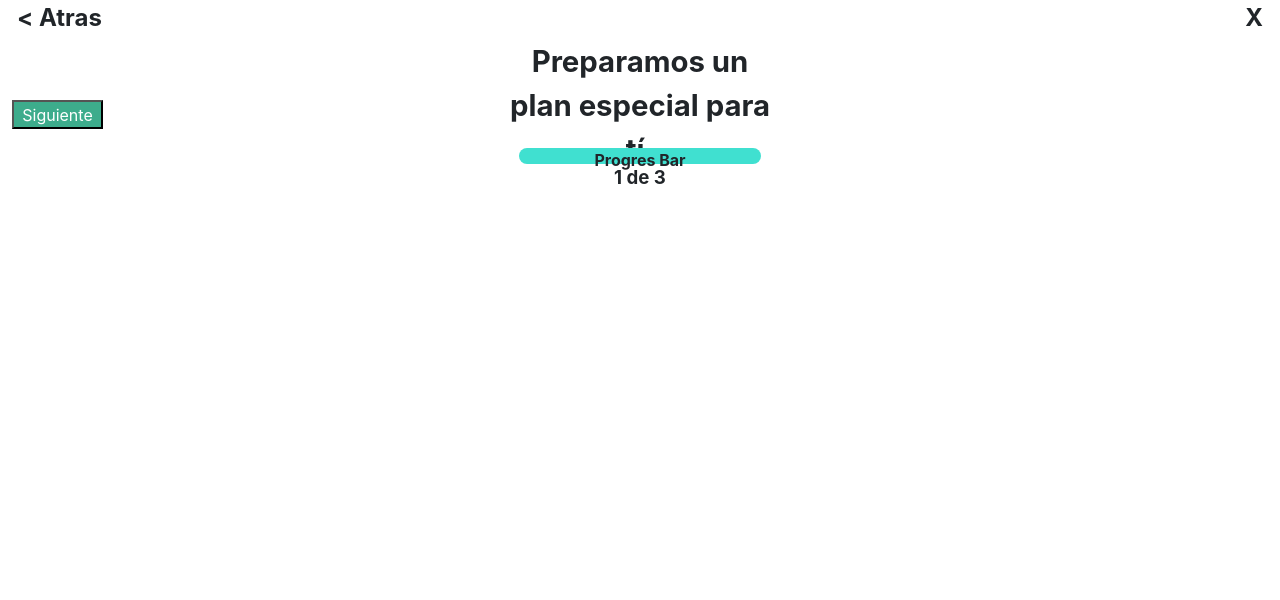
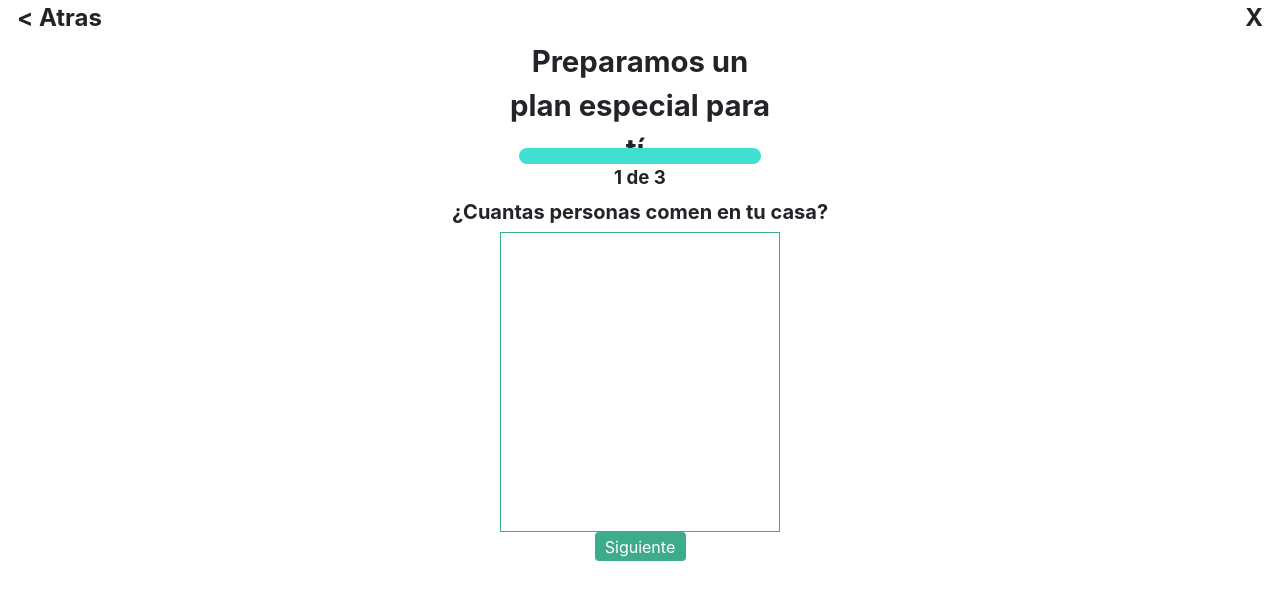
Before and after one commit to jjam2395/thinkingFood, an Angular app: page /quiz in a window 1280 px wide. Shown: the top 600 px of the page. Built offline with nearby package versions, Linux system fonts and the light colour scheme.

Commit message:
Primera estructura de pregunta

```diff
--- a/src/app/quiz/components/head-quiz/head-quiz.component.html
+++ b/src/app/quiz/components/head-quiz/head-quiz.component.html
@@ -6,7 +6,7 @@
     </div>
     <div class="container-bar">
         <div class="progresBar">
-            Progres Bar
+
         </div>
         <p>1 de 3</p>
     </div>
--- /dev/null
+++ b/src/app/quiz/components/quiz-one/quiz-one.component.html
@@ -0,0 +1 @@
+<p>quiz-one works!</p>
--- /dev/null
+++ b/src/app/quiz/components/quiz-one/quiz-one.component.ts
@@ -0,0 +1,15 @@
+import { Component, OnInit } from '@angular/core';
+
+@Component({
+  selector: 'app-quiz-one',
+  templateUrl: './quiz-one.component.html',
+  styleUrls: ['./quiz-one.component.scss']
+})
+export class QuizOneComponent implements OnInit {
+
+  constructor() { }
+
+  ngOnInit(): void {
+  }
+
+}
--- a/src/app/quiz/pages/quiz/quiz.component.html
+++ b/src/app/quiz/pages/quiz/quiz.component.html
@@ -1,3 +1,7 @@
 <app-back-quiz></app-back-quiz>
 <app-head-quiz></app-head-quiz>
+<h2>{{title}}</h2>
+<div class="content-quiz">
+
+</div>
 <button routerLink="">Siguiente</button>
--- a/src/app/quiz/pages/quiz/quiz.component.scss
+++ b/src/app/quiz/pages/quiz/quiz.component.scss
@@ -1,6 +1,28 @@
+:host {
+    display: block;
+    align-items: center;
+}
+h2 {
+    margin-top: 100px;
+    text-align: center;
+    font-size: 20px;
+    font-weight: bold;
+}
+
+.content-quiz {
+    width: 280px;
+    height: 300px;
+    margin: 0 auto;
+    display: block;
+    border: 1px solid #3DAC8C;
+}
 button {
     width: 91px;
     height: 29px;
+    border-radius: 4px;
+    border: none;
+    display: block;
+    margin: 0 auto;
     color: white;
     background-color: #3DAC8C;
 }
--- a/src/app/quiz/pages/quiz/quiz.component.ts
+++ b/src/app/quiz/pages/quiz/quiz.component.ts
@@ -12,4 +12,5 @@ export class QuizComponent implements OnInit {
   ngOnInit(): void {
   }
 
+  title = "¿Cuantas personas comen en tu casa?";
 }
--- a/src/app/quiz/quiz.module.ts
+++ b/src/app/quiz/quiz.module.ts
@@ -5,6 +5,7 @@ import { HeadQuizComponent } from './components/head-quiz/head-quiz.component';
 import { BackQuizComponent } from './components/back-quiz/back-quiz.component';
 
 import { QuizComponent } from './pages/quiz/quiz.component';
+import { QuizOneComponent } from './components/quiz-one/quiz-one.component';
 
 
 
@@ -13,7 +14,8 @@ import { QuizComponent } from './pages/quiz/quiz.component';
   declarations: [
     HeadQuizComponent,
     QuizComponent,
-    BackQuizComponent
+    BackQuizComponent,
+    QuizOneComponent
   ],
   imports: [
     CommonModule
```
Also changed, not shown: src/app/quiz/components/quiz-one/quiz-one.component.scss (added), 1 other file (tests, documents, lock files or other folders).
